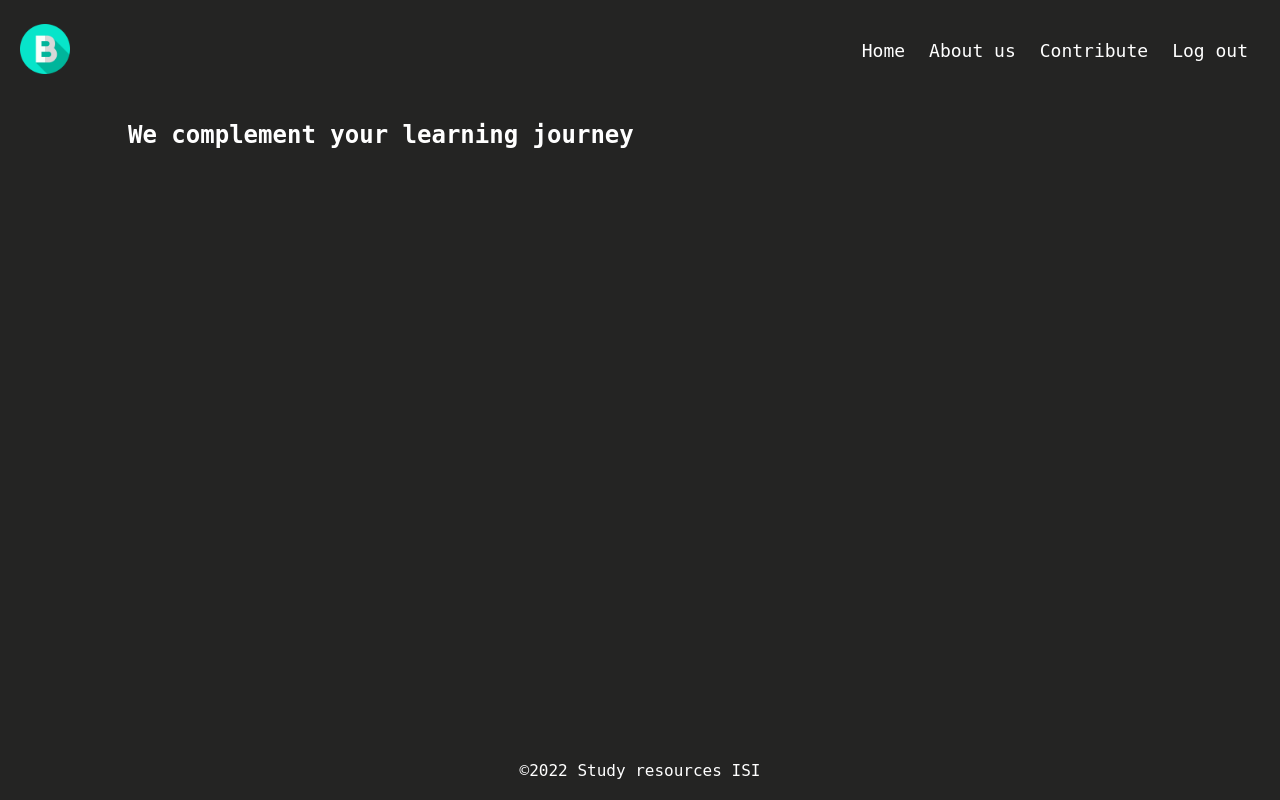
After one commit to Dalenza/web-project, a PHP site: page /home.html in a window 1280 px wide. The commit adds this page. Run offline with PHP 8.4, Linux system fonts and the light colour scheme.

Commit message:
added home.html page basic styles

```diff
--- a/base.css
+++ b/base.css
@@ -35,7 +35,7 @@ body {
   max-width: 320px;
 }
 
-.form-control>input {
+.form-control > input {
   padding: 0.25rem 0.5rem;
   margin: 0.5rem 0;
   border-radius: 12px;
@@ -43,8 +43,6 @@ body {
   border: none;
   font-family: var(--primary-font);
 }
-
-
 
 .btn {
   display: block;
@@ -70,7 +68,26 @@ body {
   box-shadow: 2px 2px 8px -3px #24242365;
 }
 
+.link {
+  position: relative;
+  text-decoration: none;
+}
 
+.link::before {
+  position: absolute;
+  bottom: 0;
+  left: 0;
+  content: "";
+  display: block;
+  width: 0;
+  height: 5px;
+  background-color: #24242370;
+}
+
+.link:hover::before {
+  width: 100%;
+  transition: width 0.3s ease-out;
+}
 /* my code */
 .pop-up {
   position: absolute;
@@ -92,10 +109,10 @@ body {
   height: 100vh;
   background-color: #242423;
   z-index: 1;
-    opacity: .9;
+  opacity: 0.9;
 }
 
-.pop-up>p {
+.pop-up > p {
   margin-left: calc(175px - 112px);
 }
 
--- a/home.css
+++ b/home.css
@@ -1,33 +1,53 @@
-*{
-  margin: 0;
-  box-sizing: border-box;
+body {
+  color: #fff;
 }
-body{
-  min-width: 100vh;
-  background-color: #242423;
-}
-header{
+header {
   display: flex;
   justify-content: space-between;
-  align-items:center;
+  align-items: center;
+  padding: 1.25rem;
+  max-height: 200px;
 }
-header>div>ul{
-  list-style: none;
+
+.logo {
+  width: 50px;
+}
+
+.logo img {
+  width: 100%;
+}
+
+.nav-items {
   display: flex;
-  justify-content: space-between;
-  width: 350px;
+  justify-content: space-around;
+  list-style-type: none;
 }
-.logo{
-  background:#0f0;
-  width:60px;
-  height:60px;
-  border-radius:50%;
-  display:flex;
-  justify-content: center;
-  align-items:center;
-  overflow:hidden;
+
+.nav-item {
+  padding: 0.25rem;
+  margin: 0 0.5rem;
 }
-.logo img{
-  width: 60px;
-  height: 60px;
+
+.link {
+  color: #fff;
+  font-size: 18px;
 }
+
+.link:hover::before {
+  background-color: #f5cc5cc2;
+}
+
+main {
+  width: 80%;
+  margin: 0.5rem auto;
+}
+
+footer {
+  position: absolute;
+  bottom: 0;
+  left: 0;
+  margin-top: 0.5rem;
+  padding: 1.25rem;
+  width: 100%;
+  text-align: center;
+}
--- /dev/null
+++ b/home.html
@@ -0,0 +1,42 @@
+<!DOCTYPE html>
+<html lang="en">
+  <head>
+    <meta charset="UTF-8" />
+    <meta name="viewport" content="width=device-width, initial-scale=1.0" />
+    <meta http-equiv="X-UA-Compatible" content="ie=edge" />
+    <link rel="stylesheet" href="base.css" />
+    <link rel="stylesheet" href="home.css" />
+    <title>Study resources</title>
+  </head>
+  <body>
+    <div class="wrapper">
+      <header>
+        <div class="logo">
+          <a class="img" href="home.html"><img src="assets/b.png" alt=""/></a>
+        </div>
+        <div class="nav">
+          <ul class="nav-items">
+            <li class="nav-item"><a class="link" href="home.html">Home</a></li>
+            <li class="nav-item">
+              <a class="link" href="about.html">About us</a>
+            </li>
+            <li class="nav-item">
+              <a class="link" href="Contribute.html">Contribute</a>
+            </li>
+            <li class="nav-item">
+              <a class="link" href="index.html">Log out</a>
+            </li>
+          </ul>
+        </div>
+      </header>
+      <main>
+        <h2 class="title">We complement your learning journey</h2>
+        <div class="tags-select"></div>
+        <div class="pdf-cards">
+          <div class="pdf-card"></div>
+        </div>
+      </main>
+      <footer>&copy;2022 Study resources ISI</footer>
+    </div>
+  </body>
+</html>
--- a/index.php
+++ b/index.php
@@ -30,7 +30,7 @@
                     <input type="password" name="password" id="password" required>
                 </div>
                 <input class="btn btn--log-in" type="submit" value="Sign in">
-                <p>don't have an account? <a href="sign-up.php">Sign up</a></p>
+                <p>don't have an account? <a  class="link" href="sign-up.php">Sign up</a></p>
             </div>
         </form>
         <div class="right">
--- a/sign-up.php
+++ b/sign-up.php
@@ -32,7 +32,7 @@
       <label for="pw">Password:</label>
       <input type="password" name="pw" id="pw" required>
     </div>
-    <p>already have an account? <a href="index.php">Sign in</a></p>
+    <p>already have an account? <a class="link" href="index.php">Sign in</a></p>
     <input class="btn btn--sign-up" type="submit" value="Create Account">
   </form>
 </body>
```
Also changed, not shown: index.css (+9 -30 lines), assets/test.sql (line endings or trailing spaces), control.php (line endings or trailing spaces), home.php (line endings or trailing spaces), sign-up.css (line endings or trailing spaces). Lines whose indentation alone changed are shown as unchanged.
